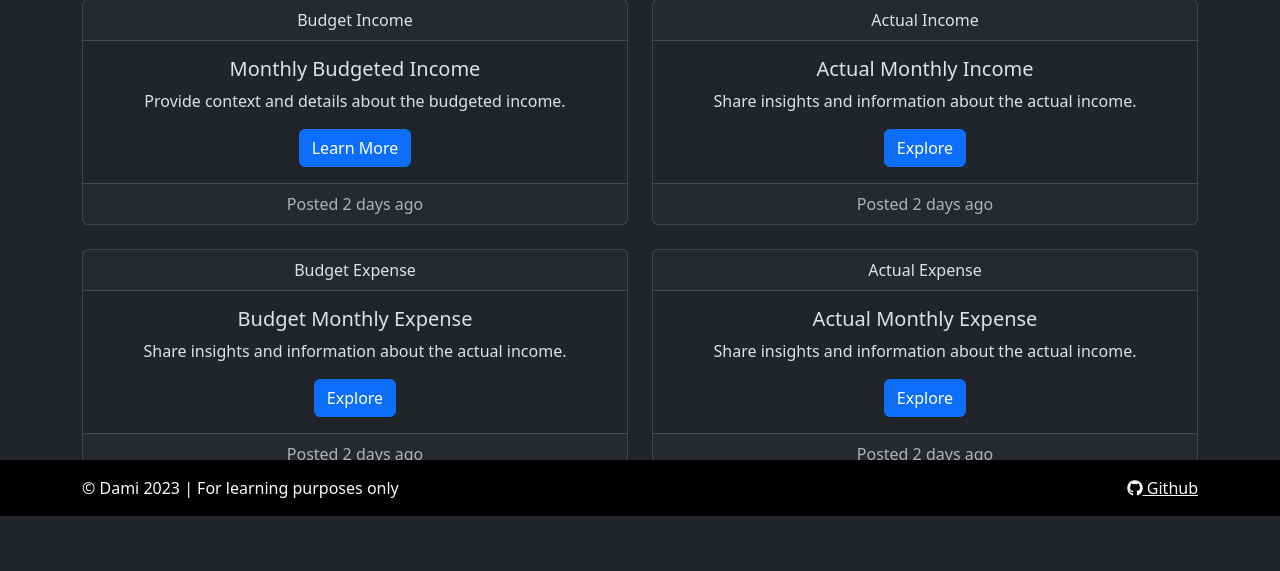
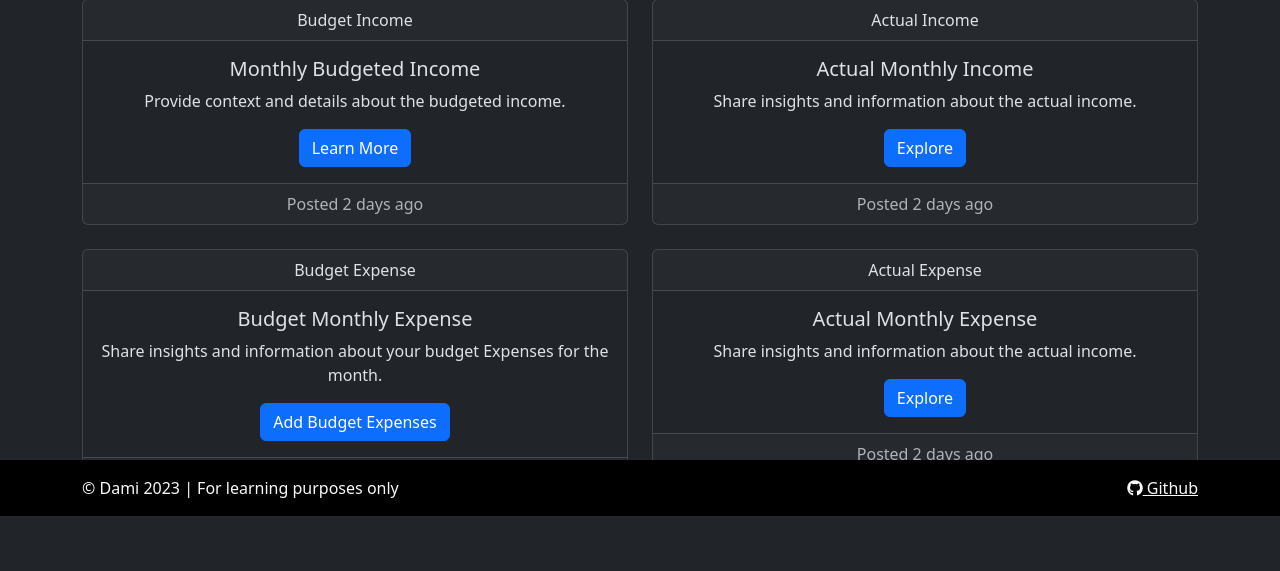
Before and after one commit to Nelkon01/Nelkon-Finance, a Flask app: page / in a window 1280 px wide. Shown: the part 284-855 px from the top of the page. Before the commit the page ends 800 px from the top, so only its background shows below. Run offline with Flask 3, Linux system fonts and the light colour scheme.

Commit message:
Add modal to home.htm Add Modal to home.html to take form inputs

```diff
--- a/budgetmanager/templates/home.html
+++ b/budgetmanager/templates/home.html
@@ -39,6 +39,7 @@
             </div>
         </div>
     </div>
+    <!--    Budget Expense Card-->
     <div class="col-md-6 mb-4">
         <div class="card text-center">
             <div class="card-header">
@@ -46,14 +47,62 @@
             </div>
             <div class="card-body">
                 <h5 class="card-title">Budget Monthly Expense</h5>
-                <p class="card-text">Share insights and information about the actual income.</p>
-                <a href="#" class="btn btn-primary">Explore</a>
+                <p class="card-text">Share insights and information about your budget Expenses for the month.</p>
+                <button type="button" class="btn btn-primary" data-bs-toggle="modal"
+                        onclick="triggerModalAndInsertCategories('{{ url_for('categories') }}')"
+                        data-bs-target="#budgetExpenseModal">
+                    Add Budget Expenses
+                </button>
             </div>
             <div class="card-footer text-muted">
                 Posted 2 days ago
             </div>
         </div>
     </div>
+    <!--    Modal for Budget Expense form-->
+    <div class="modal fade" id="budgetExpenseModal" tabindex="-1" aria-labelledby="budgetExpenseModal"
+         aria-hidden="true">
+        <div class="modal-dialog">
+            <div class="modal-content">
+                <div class="modal-header">
+                    <h1 class="modal-title fs-5" id="budgetExpenseModalLabel">Add Budget Expense</h1>
+                    <button type="button" class="btn-close" data-bs-dismiss="modal" aria-label="Close"></button>
+                </div>
+                <div class="modal-body">
+                    <form method="POST" action="url_for{{ url_for('add_budget_expense') }}">
+                        <div class="form-floating mb-3">
+                            <input type="input" class="form-control" id="selectMonth"
+                                   placeholder="Month">
+                            <label for="selectMonth">Month</label>
+                        </div>
+                        <div class="form-floating mb-3">
+                            <label for="category_name">Category</label>
+                            <select name="category_name" id="category_name" class="form-control">
+                                {% for category in categories %}
+                                <option value="{{ category.id }}">{{ category.category_name }}</option>
+                                {% endfor %}
+                            </select>
+                        </div>
+                        <div class="form-floating mb-3">
+                            <input type="number" class="form-control" id="budget_amount"
+                                   placeholder="Month" name="budget_amount">
+                            <label for="budget_amount">Amount</label>
+                        </div>
+                    </form>
+                </div>
+                <div class="modal-footer">
+                    <button type="button" class="btn btn-secondary" data-bs-dismiss="modal">Close</button>
+                    <button type="button" class="btn btn-primary" type="submit"
+                            href="{{ url_for('add_budget_expense')}}">
+                        Add Expense
+                        <i class="fas fa-plus-square end"></i>
+                    </button>
+                </div>
+            </div>
+        </div>
+    </div>
+
+    <!--    Actual Expense Card -->
     <div class="col-md-6 mb-4">
         <div class="card text-center">
             <div class="card-header">
```
